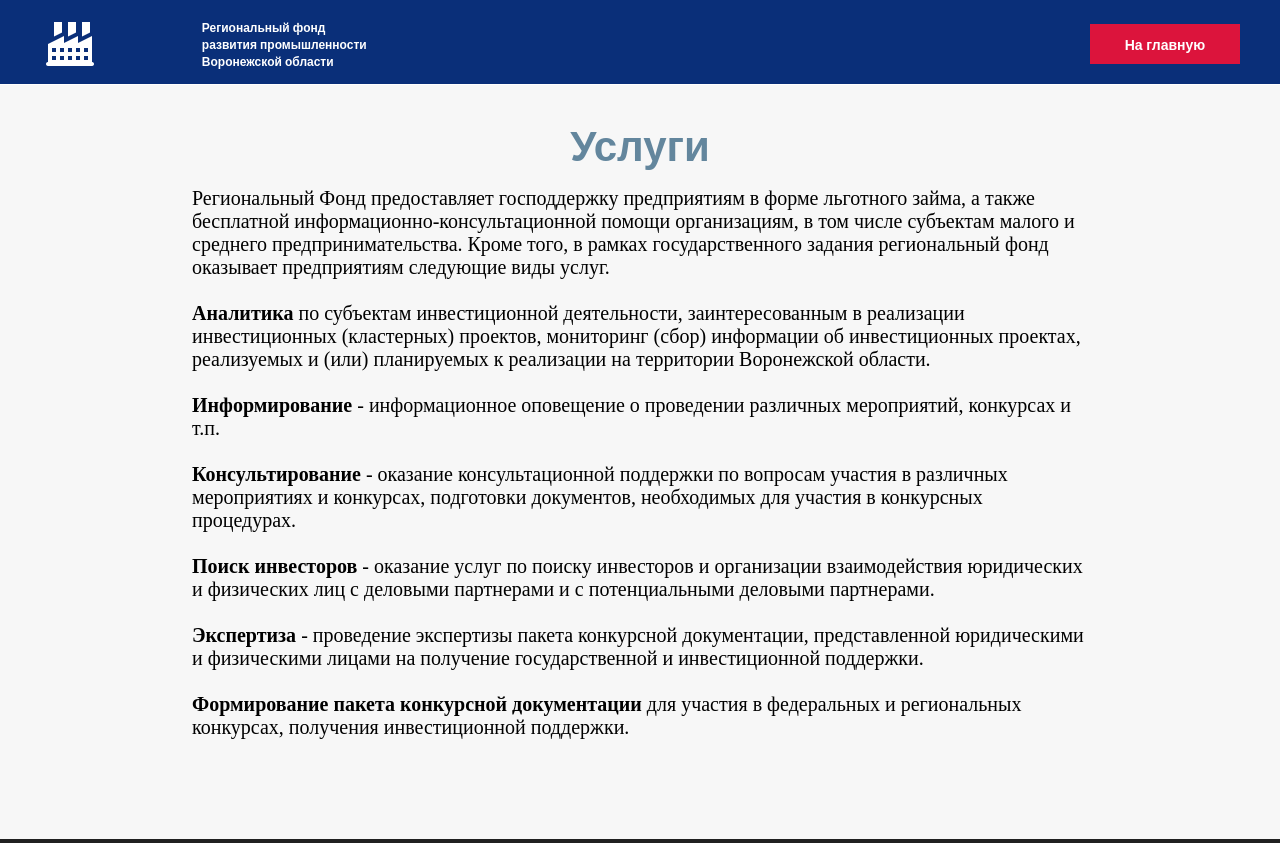
After one commit to Tkach136/frpv.ru, a Django app: page /uslug/ in a window 1280 px wide. The commit adds this page. Shown: the top 843 px of the page. Run offline with Django 3.2, Linux system fonts and the light colour scheme; some libraries are stand-ins or nearby versions; grey boxes are pictures that could not be loaded.

Commit message:
02.05.20

```diff
--- a/project/frpv/templates/frpv/index.html
+++ b/project/frpv/templates/frpv/index.html
@@ -52,7 +52,7 @@
                                                 <li><a href="{% url 'frpv:doki' %}">Документы фонда</a></li>
                                             </ul>
                                         </li>
-                                        <li><a style="color: white;" href="#m5">Услуги</a>
+                                        <li><a style="color: white;" href="{% url 'frpv:uslug' %}">Услуги</a>
                                             <ul >
                                                 <li><a style="padding-bottom: 25px;" href="{% url 'frpv:proj_razv' %}">программа «Проекты развития» </a></li>
                                                 <li><a href="{% url 'frpv:kompl_izd' %}">программа «Комплектующие изделия»</a></li>
--- a/project/frpv/templates/frpv/struktura.html
+++ b/project/frpv/templates/frpv/struktura.html
@@ -6,10 +6,10 @@
 {% endblock title %}
 {% block content %}
 <div style="text-align: center;" class="t509__title t-heading t-heading_xs t-margin_auto" field="li_title__1476897493817" style="">
-                               <p style="margin-top: 50px;"> Программа "Комплектующие изделия"</p>
+                               <p style="margin-top: 50px;color: rgb(99, 134, 157);">Структура фонда </p>
                             </div>
 
 
                                 <div style="text-align: center; padding-bottom: 100px;">
-                                      <img style=" width: 900px;" src="{% static 'frpv/img/struktura.png' %}">  </div>
+                                      <img style=" width: 900px;padding-right: 50px;" src="{% static 'frpv/img/struktura.png' %}">  </div>
 {% endblock content %}
--- /dev/null
+++ b/project/frpv/templates/frpv/uslug.html
@@ -0,0 +1,71 @@
+{% extends 'frpv/default_page.html' %}
+
+{% load static %}
+{% block title %}
+    <title>Услуги</title>
+{% endblock title %}
+{% block content %}
+<div id="rec38921754" class="r t-rec t-rec_pt_150 t-rec_pb_180"
+style="padding-top:1px;padding-bottom:98px;background-color:#f7f7f7; min-height: 600px;" data-record-type="490" data-bg-color="#f5f5f5" data-animationappear="off">
+<style>
+    table {
+     height: 150px;
+     width: 900px; /* Ширина таблицы */
+     border: 0px solid rgb(0, 0, 0); /* Рамка вокруг таблицы */
+     margin: auto; /* Выравниваем таблицу по центру окна  */
+    }
+    td {
+      width: 900px;
+            }
+    tr {
+        padding: 10px;
+        margin: 10px;
+    }
+   </style>
+<table>
+
+<caption>
+    <div class="t-section__container t-container">
+        <div class="t-col t-col_12">
+            <div class="t-section__topwrapper t-align_center">
+                <div class="t-section__title t-title t-title_xs" style="color: rgb(99, 134, 157); padding-top: 50px;padding-bottom: 10px; margin-right: 40px;" field="btitle">
+                    Услуги</div>
+            </div>
+        </div>
+    </div>
+</caption>
+
+
+<tr>
+<td>
+
+<p style="font-size: 20px;">
+
+    Региональный Фонд предоставляет господдержку предприятиям в форме льготного займа, а также бесплатной
+    информационно-консультационной помощи организациям, в том числе субъектам малого и среднего предпринимательства.
+Кроме того, в рамках государственного задания региональный фонд оказывает предприятиям следующие виды услуг.<br><br>
+
+<b>Аналитика</b> по субъектам инвестиционной деятельности, заинтересованным в реализации инвестиционных (кластерных) проектов,
+мониторинг (сбор) информации об инвестиционных проектах, реализуемых и (или) планируемых к реализации на территории Воронежской области.<br><br>
+
+<b>Информирование</b> - информационное оповещение о проведении различных мероприятий, конкурсах и т.п.<br><br>
+
+<b>Консультирование</b> - оказание консультационной поддержки по вопросам участия в различных мероприятиях и конкурсах,
+подготовки документов, необходимых для участия в конкурсных процедурах.<br><br>
+
+<b>Поиск инвесторов</b> - оказание услуг по поиску инвесторов и организации взаимодействия юридических и физических лиц с
+деловыми партнерами и с потенциальными деловыми партнерами.<br><br>
+
+<b>Экспертиза</b> - проведение экспертизы пакета конкурсной документации, представленной юридическими и физическими лицами
+на получение государственной и инвестиционной поддержки.<br><br>
+
+<b>Формирование пакета конкурсной документации</b> для участия в федеральных и региональных конкурсах, получения инвестиционной поддержки.<br>
+
+</p>
+</td>
+</tr>
+
+
+</table>
+</div><!-- /rec -->
+{% endblock content %}
--- a/project/frpv/urls.py
+++ b/project/frpv/urls.py
@@ -21,4 +21,5 @@ urlpatterns = [
     path('kompl_izd/', views.kompl_izd, name='kompl_izd'),
     path('soglas/', views.soglas, name='soglas'),
     path('video/', views.video, name='video'),
+    path('uslug/', views.uslug, name='uslug'),
 ]
--- a/project/frpv/views.py
+++ b/project/frpv/views.py
@@ -112,6 +112,9 @@ def about(request):
 def video(request):
     return render(request, 'frpv/video.html')
 
+def uslug(request):
+    return render(request, 'frpv/uslug.html')
+
 
 class EntryDetailView(generic.DetailView):
     model = Entry
```
Also changed, not shown: project/frpv/templates/frpv/doki.html (+13 -29 lines), project/frpv/templates/frpv/proj_razv.html (+15 -16 lines), project/media/img/girl_gradusnik.png (added), 7 other files.
